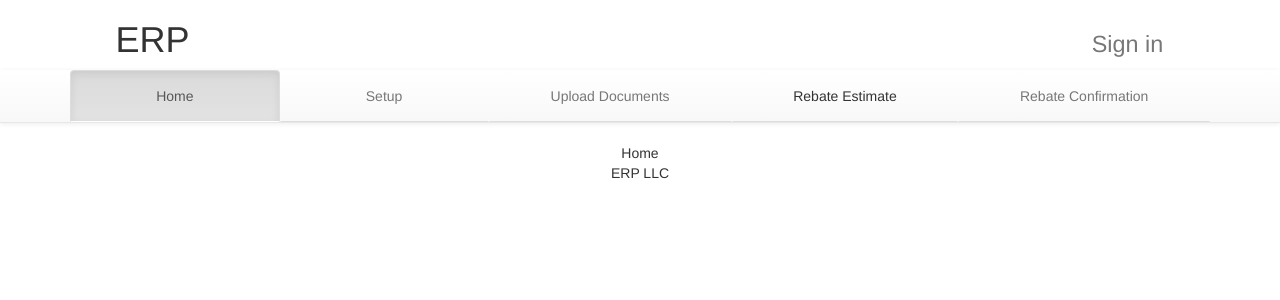
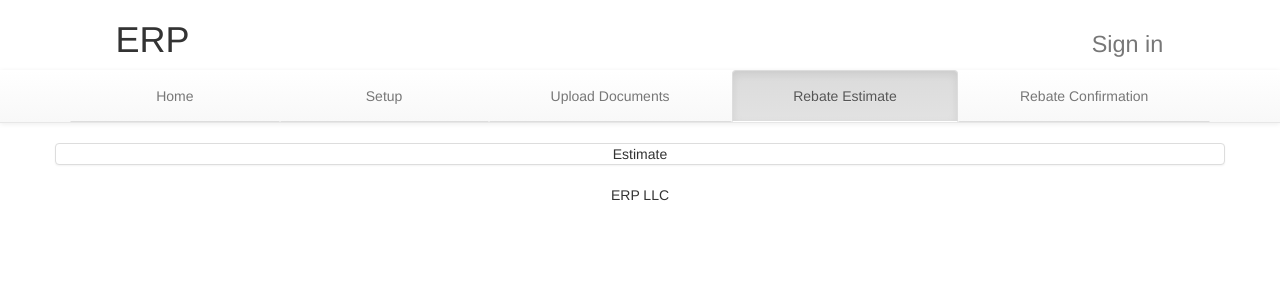
Before and after one commit to panocol/erp, a React (Create React App) app: page / in a window 1280 px wide. Both pictures are taken after a click on the button "Rebate Estimate". Shown: the top 300 px of the page. Built offline with nearby package versions, Linux system fonts and the light colour scheme.

Commit message:
added panel content

```diff
--- a/src/App.js
+++ b/src/App.js
@@ -2,6 +2,8 @@ import React, {Component} from 'react';
 
 import Header from './app/Header'
 import Footer from './app/Footer'
+
+import {Panel, Grid, Row, Col} from 'react-bootstrap';
 
 import './App.css';
 
@@ -24,7 +26,12 @@ class App extends Component {
       <div className="App">
         <Header router={this.props.router} className="App-header" changeTitle={(something) => this.changeTitle(something)} something={this.state.something}/>
 
-        {this.props.children}
+          <Grid><Row><Col>
+            <Panel >
+              {this.props.children}
+            </Panel>
+          </Col></Row></Grid>
+
 
         <Footer/>
       </div>
--- /dev/null
+++ b/src/app/Confirmation.js
@@ -0,0 +1,16 @@
+import React, {Component} from 'react';
+import {Grid, Navbar, Nav, NavItem, PageHeader, Row, Col} from 'react-bootstrap';
+
+class Confirmation extends Component{
+  render() {
+    return (
+      <div>
+        Confirmation
+      </div>
+
+    );
+  }
+
+}
+
+export default Confirmation;
--- /dev/null
+++ b/src/app/Estimate.js
@@ -0,0 +1,16 @@
+import React, {Component} from 'react';
+import {Grid, Navbar, Nav, NavItem, PageHeader, Row, Col} from 'react-bootstrap';
+
+class Estimate extends Component{
+  render() {
+    return (
+      <div>
+        Estimate
+      </div>
+
+    );
+  }
+
+}
+
+export default Estimate;
--- a/src/index.js
+++ b/src/index.js
@@ -6,6 +6,8 @@ import {Router, Route, IndexRoute, hashHistory} from 'react-router';
 import App from './App';
 import Home from './app/Home';
 import Setup from './app/Setup';
+import Estimate from './app/Estimate';
+import Confirmation from './app/Confirmation';
 import UploadDocuments from './app/UploadDocuments';
 
 import './index.css';
@@ -22,6 +24,9 @@ ReactDOM.render(
       <IndexRoute component={Home}/>
       <Route path="setup" component={Setup}/>
       <Route path="upload" component={UploadDocuments}/>
+      <Route path="estimate" component={Estimate}/>
+      <Route path="confirmation" component={Confirmation}/>
+
     </Route>
   </Router>,
   document.getElementById('root')
```
